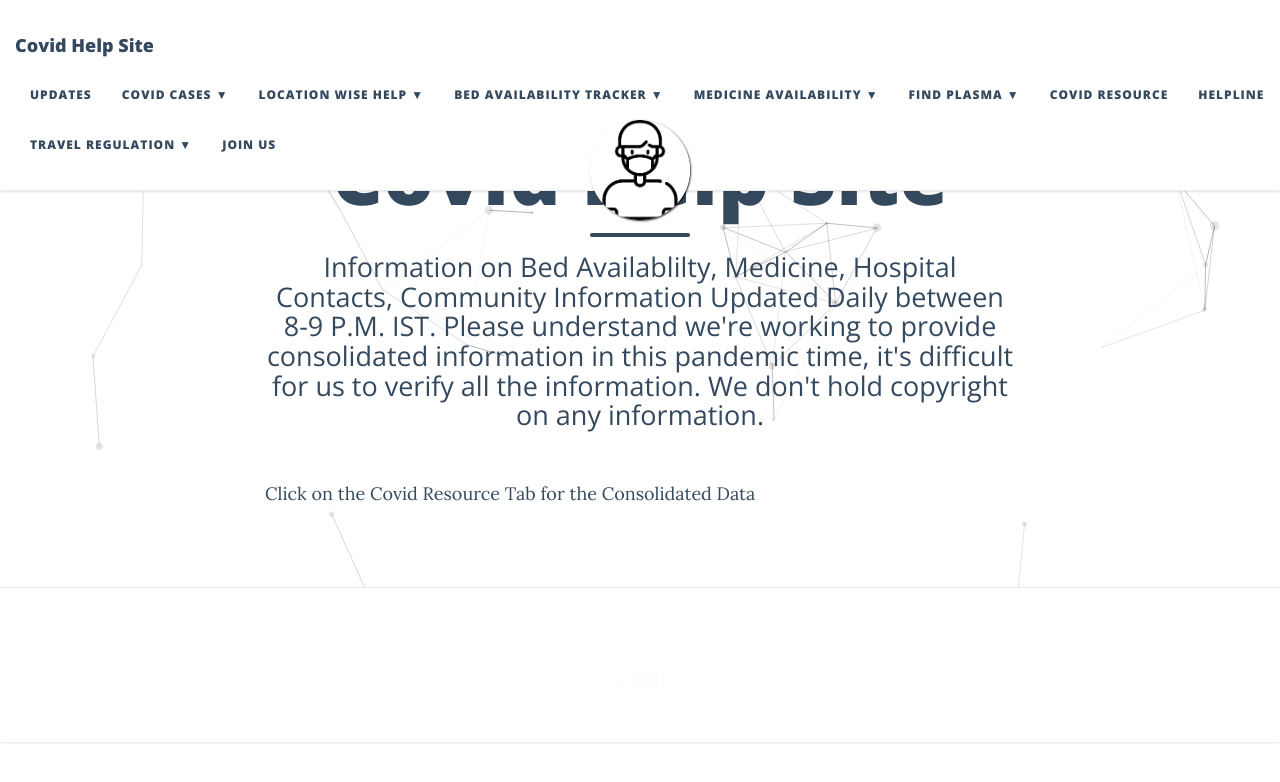
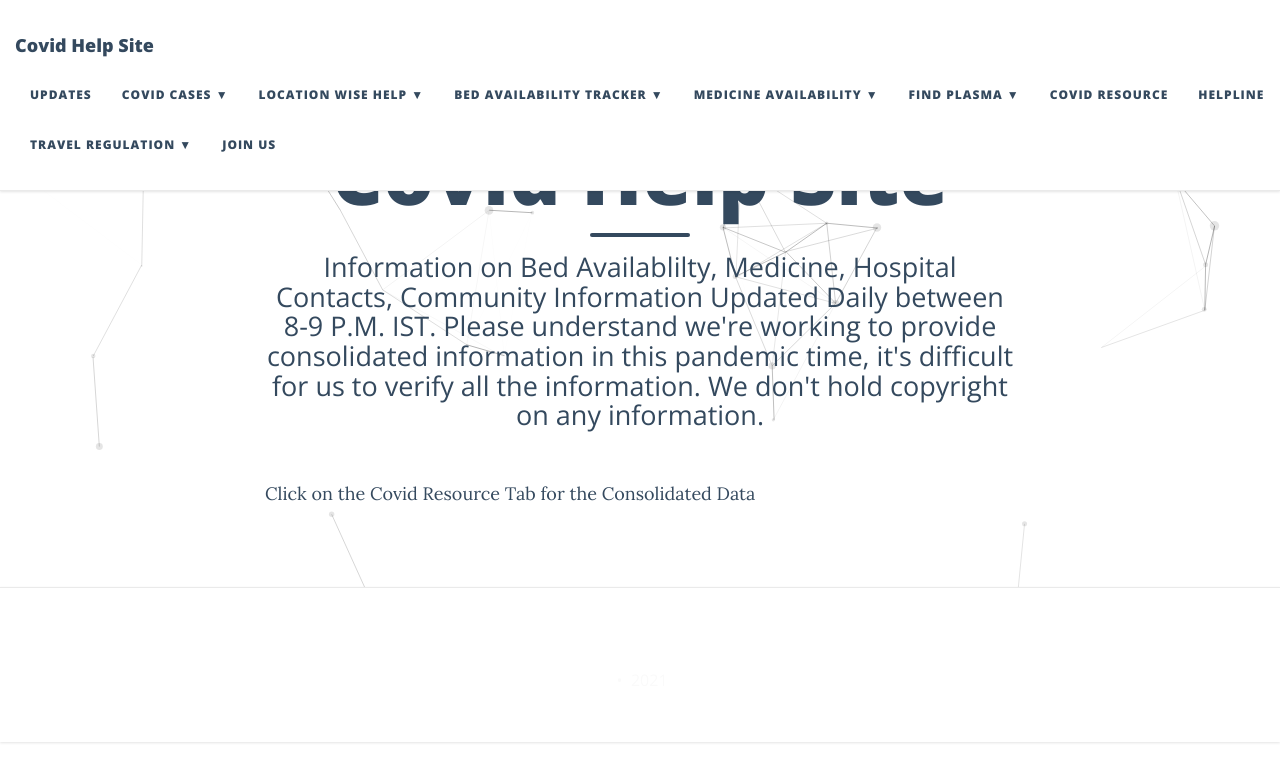
Before and after one commit to kuramaleet/kuramaleet.github.io, a Jekyll site: the page built from index.md, in a window 1280 px wide. Shown: the top 782 px of the page. Built offline with Jekyll 4.4.1, drawn with Linux system fonts in a browser that asks for light colours; nearby versions of some CDN libraries.

Commit message:
Update _config.yml

```diff
--- a/_config.yml
+++ b/_config.yml
@@ -73,7 +73,7 @@ navbar-links:
 
 # Image to show in the navigation bar - image must be a square (width = height)
 # Remove this parameter if you don't want an image in the navbar
-avatar: "/img/avatar-icon.png"
+# avatar: "/img/avatar-icon.png"
 
 # If you want to have an image logo in the top-left corner instead of the title text,
 # then specify the following parameter
```
